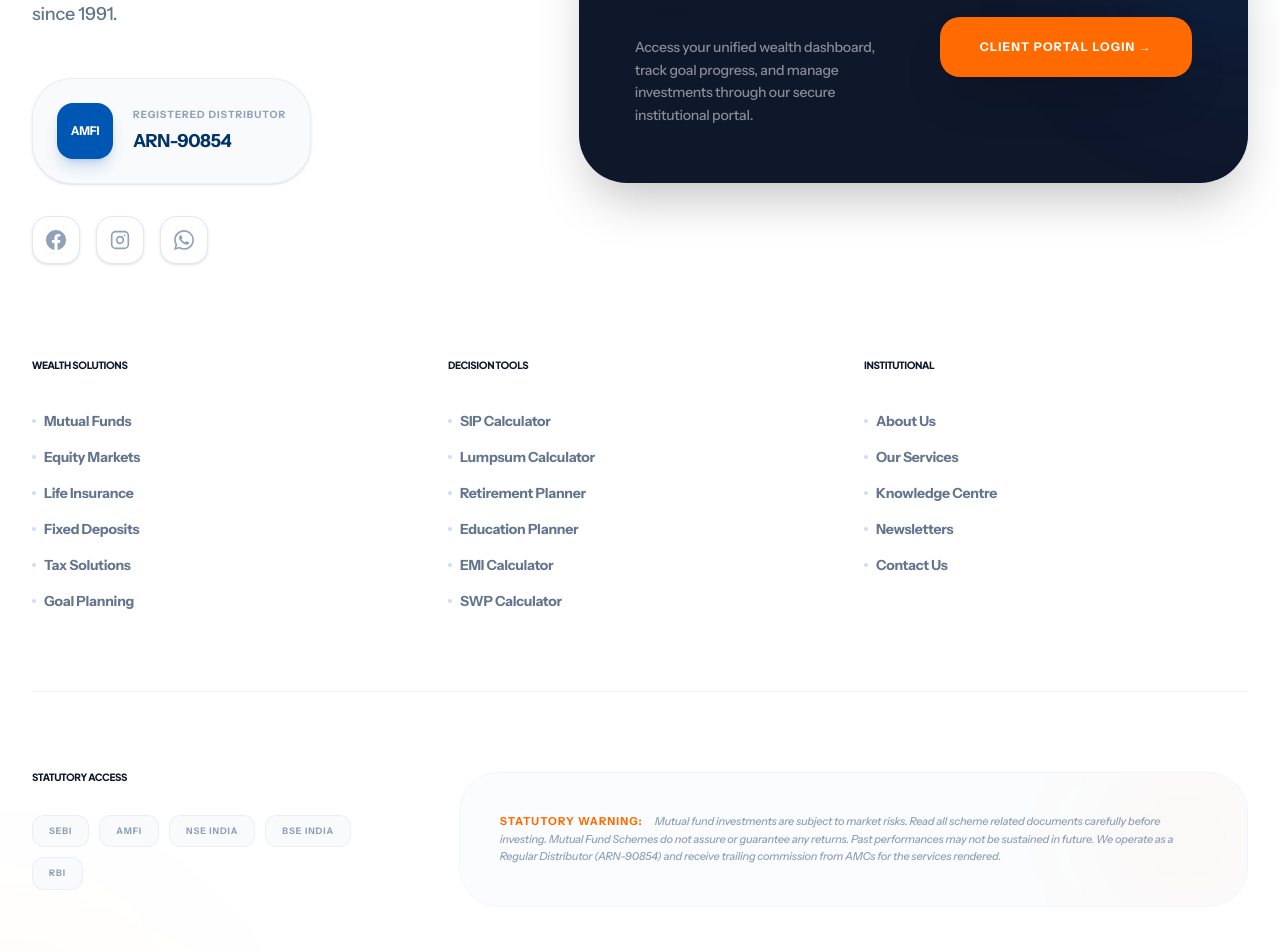
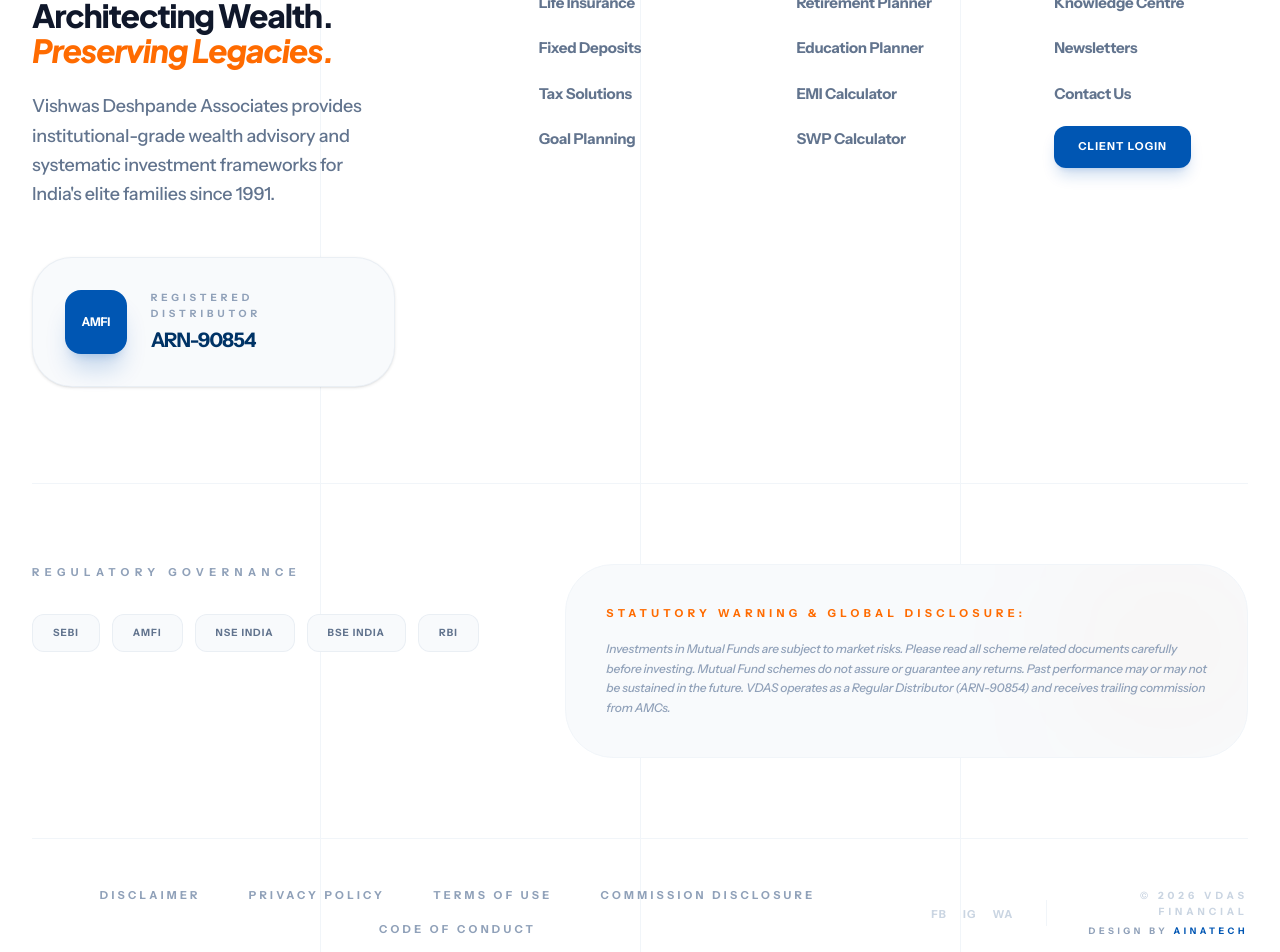
Before and after one commit to JDPATEL-1410/vdas, a React (Vite) app: page / in a window 1280 px wide. Shown: the part 7040-7992 px from the top of the page. Built offline with nearby package versions, Linux system fonts and the light colour scheme; no server answers.

Commit message:
Enhanced footer structure and increased logo size

```diff
--- a/src/components/layout/Footer.tsx
+++ b/src/components/layout/Footer.tsx
@@ -44,205 +44,138 @@
 
 export default function Footer() {
   return (
-    <footer className="bg-white border-t border-slate-100 pt-28 pb-12 font-body relative overflow-hidden">
-      {/* Dynamic Background Elements */}
-      <div className="absolute top-0 right-0 w-[500px] h-[500px] bg-vdas-blue/[0.02] rounded-full blur-[120px] -mr-64 -mt-64" />
-      <div className="absolute bottom-0 left-0 w-[400px] h-[400px] bg-vdas-orange/[0.02] rounded-full blur-[100px] -ml-48 -mb-48" />
+    <footer className="bg-white border-t border-slate-200 pt-32 pb-16 font-body relative overflow-hidden">
+      {/* Structural Background Accents */}
+      <div className="absolute top-0 left-1/4 w-px h-full bg-slate-100 hidden lg:block" />
+      <div className="absolute top-0 left-2/4 w-px h-full bg-slate-100 hidden lg:block" />
+      <div className="absolute top-0 left-3/4 w-px h-full bg-slate-100 hidden lg:block" />
 
       <div className="max-w-7xl mx-auto px-4 sm:px-6 lg:px-8 relative z-10">
-        {/* Top Row: Brand & Client Ecosystem */}
-        <div className="grid lg:grid-cols-12 gap-16 lg:gap-24 mb-24">
-          {/* Brand Identity */}
-          <div className="lg:col-span-5 space-y-12">
+        {/* Top Section: Brand & Identity */}
+        <div className="grid lg:grid-cols-12 gap-16 mb-24 items-start">
+          <div className="lg:col-span-4 space-y-12">
             <Link to="/" className="inline-block group">
               <img
                 src="/vdas_logo_new.png"
                 alt="VDAS Financial"
-                className="h-14 w-auto object-contain mix-blend-multiply group-hover:scale-105 transition-transform duration-500"
+                className="h-24 w-auto object-contain mix-blend-multiply transition-transform duration-500 group-hover:scale-105"
               />
             </Link>
-            <p className="text-slate-500 text-lg leading-relaxed font-medium max-w-md">
-              Architecting generational wealth through institutional-grade advisory and systematic investment frameworks since 1991.
+            <div className="space-y-6">
+              <h3 className="text-2xl font-black text-vdas-blue-dark tracking-tight leading-tight">
+                Architecting Wealth. <br />
+                <span className="text-vdas-orange italic">Preserving Legacies.</span>
+              </h3>
+              <p className="text-slate-500 text-lg font-medium leading-relaxed max-w-sm">
+                Vishwas Deshpande Associates provides institutional-grade wealth advisory and systematic investment frameworks for India's elite families since 1991.
               </p>
-
-            <div className="flex flex-wrap items-center gap-8">
-              {/* AMFI Badge */}
-              <div className="flex items-center gap-5 bg-slate-50 p-6 rounded-[2.5rem] border border-slate-200/60 shadow-sm">
-                <div className="w-14 h-14 bg-vdas-blue rounded-2xl flex items-center justify-center text-white font-black text-xs shadow-lg shadow-vdas-blue/20">AMFI</div>
-                <div>
-                  <p className="text-[10px] font-black text-slate-400 uppercase tracking-widest mb-1">Registered Distributor</p>
-                  <p className="text-lg font-black text-vdas-blue-dark uppercase tracking-tight">ARN-90854</p>
-                </div>
             </div>
 
-              {/* Social Connect - Enhanced with Icons */}
-              <div className="flex items-center gap-4">
-                {[
-                  {
-                    label: 'Facebook',
-                    href: 'https://facebook.com/people/Vishwas-Deshpande/61575131799781/',
-                    icon: (
-                      <svg className="w-5 h-5" fill="currentColor" viewBox="0 0 24 24">
-                        <path d="M24 12.073c0-6.627-5.373-12-12-12s-12 5.373-12 12c0 5.99 4.388 10.954 10.125 11.854v-8.385H7.078v-3.47h3.047V9.43c0-3.007 1.792-4.669 4.533-4.669 1.312 0 2.686.235 2.686.235v2.953H15.83c-1.491 0-1.956.925-1.956 1.874v2.25h3.328l-.532 3.47h-2.796v8.385C19.612 23.027 24 18.062 24 12.073z"/>
-                      </svg>
-                    )
-                  },
-                  {
-                    label: 'Instagram',
-                    href: 'https://instagram.com/vvd_officials',
-                    icon: (
-                      <svg className="w-5 h-5" fill="none" stroke="currentColor" strokeWidth="2" strokeLinecap="round" strokeLinejoin="round" viewBox="0 0 24 24">
-                        <rect x="2" y="2" width="20" height="20" rx="5" ry="5"></rect>
-                        <path d="M16 11.37A4 4 0 1 1 12.63 8 4 4 0 0 1 16 11.37z"></path>
-                        <line x1="17.5" y1="6.5" x2="17.51" y2="6.5"></line>
-                      </svg>
-                    )
-                  },
-                  {
-                    label: 'WhatsApp',
-                    href: 'https://wa.me/919822000000',
-                    icon: (
-                      <svg className="w-5 h-5" fill="currentColor" viewBox="0 0 24 24">
-                        <path d="M17.472 14.382c-.297-.149-1.758-.867-2.03-.967-.273-.099-.471-.148-.67.15-.197.297-.767.966-.94 1.164-.173.199-.347.223-.644.075-.297-.15-1.255-.463-2.39-1.475-.883-.788-1.48-1.761-1.653-2.059-.173-.297-.018-.458.13-.606.134-.133.298-.347.446-.52.149-.174.198-.298.298-.497.099-.198.05-.371-.025-.52-.075-.149-.669-1.612-.916-2.207-.242-.579-.487-.5-.669-.51-.173-.008-.371-.01-.57-.01-.198 0-.52.074-.792.372-.272.297-1.04 1.016-1.04 2.479 0 1.462 1.065 2.875 1.213 3.074.149.198 2.096 3.2 5.077 4.487.709.306 1.262.489 1.694.625.712.227 1.36.195 1.871.118.571-.085 1.758-.719 2.006-1.413.248-.694.248-1.289.173-1.413-.074-.124-.272-.198-.57-.347m-5.421 7.403h-.004a9.87 9.87 0 01-5.031-1.378l-.361-.214-3.741.982.998-3.648-.235-.374a9.86 9.86 0 01-1.51-5.26c.001-5.45 4.436-9.884 9.888-9.884 2.64 0 5.122 1.03 6.988 2.898a9.825 9.825 0 012.893 6.994c-.003 5.45-4.437 9.884-9.885 9.884m8.413-18.297A11.815 11.815 0 0012.05 0C5.495 0 .16 5.335.157 11.892c0 2.096.547 4.142 1.588 5.945L.057 24l6.305-1.654a11.882 11.882 0 005.683 1.448h.005c6.554 0 11.89-5.335 11.893-11.893a11.821 11.821 0 00-3.48-8.413z"/>
-                      </svg>
-                    )
-                  }
-                ].map(s => (
-                  <a
-                    key={s.label}
-                    href={s.href}
-                    target="_blank"
-                    rel="noopener noreferrer"
-                    className="w-12 h-12 rounded-2xl bg-white border border-slate-200 flex items-center justify-center text-slate-400 hover:text-white hover:bg-vdas-blue hover:border-vdas-blue hover:shadow-xl hover:-translate-y-1 transition-all duration-300 shadow-sm group"
-                    title={s.label}
-                  >
-                    {s.icon}
-                  </a>
-                ))}
+            {/* AMFI Registry - Enhanced Structure */}
+            <div className="bg-slate-50 rounded-[2.5rem] p-8 border border-slate-200/60 shadow-sm inline-flex items-center gap-6">
+              <div className="w-16 h-16 bg-vdas-blue rounded-2xl flex items-center justify-center text-white font-black text-xs shadow-xl shadow-vdas-blue/20">AMFI</div>
+              <div>
+                <p className="text-[10px] font-black text-slate-400 uppercase tracking-[0.4em] mb-1">Registered Distributor</p>
+                <p className="text-xl font-black text-vdas-blue-dark uppercase tracking-tighter">ARN-90854</p>
               </div>
             </div>
           </div>
 
-          {/* Client Portal Action Hub */}
-          <div className="lg:col-span-7 flex flex-col justify-center">
-            <div className="bg-slate-900 rounded-[3rem] p-10 lg:p-14 relative overflow-hidden group shadow-2xl">
-              <div className="absolute top-0 right-0 w-64 h-64 bg-vdas-blue/20 rounded-full blur-[80px] -mr-32 -mt-32 group-hover:bg-vdas-blue/30 transition-colors duration-700" />
-              <div className="relative z-10 flex flex-col md:flex-row items-center justify-between gap-10">
-                <div className="text-center md:text-left">
-                  <h4 className="text-white text-2xl font-black tracking-tight mb-4">Empower Your Portfolio Today.</h4>
-                  <p className="text-white/50 text-sm font-medium leading-relaxed max-w-sm">
-                    Access your unified wealth dashboard, track goal progress, and manage investments through our secure institutional portal.
-                  </p>
-                </div>
-                <a
-                  href="https://ewa.njindiaonline.com"
-                  target="_blank"
-                  rel="noopener noreferrer"
-                  className="flex-shrink-0 bg-vdas-orange text-white px-10 py-5 rounded-[1.25rem] text-[12px] font-black uppercase tracking-widest hover:bg-white hover:text-vdas-orange transition-all duration-500 shadow-2xl shadow-black/20 transform hover:-translate-y-1"
-                >
-                  Client Portal Login →
-                </a>
-              </div>
-            </div>
-          </div>
-        </div>
-
-        {/* Middle Row: Links Matrix */}
-        <div className="grid grid-cols-2 md:grid-cols-4 lg:grid-cols-12 gap-12 lg:gap-8 pb-20 border-b border-slate-100">
-          <div className="lg:col-span-4">
-            <h4 className="text-[10px] font-black uppercase tracking-[0.4em] text-vdas-orange mb-10">Wealth Solutions</h4>
-            <ul className="space-y-4">
+          {/* Links Grid - Structured in 3 distinct columns */}
+          <div className="lg:col-span-8 grid grid-cols-1 sm:grid-cols-3 gap-16 lg:pl-20">
+            <div className="space-y-10">
+              <h4 className="text-[11px] font-black uppercase tracking-[0.5em] text-vdas-orange">Solutions</h4>
+              <ul className="space-y-5">
                 {SOLUTIONS.map(l => (
                   <li key={l.label}>
-                  <Link to={l.to} className="text-sm font-bold text-slate-500 hover:text-vdas-blue transition-colors flex items-center gap-2 group">
-                    <span className="w-1 h-1 rounded-full bg-vdas-blue/20 group-hover:bg-vdas-blue group-hover:scale-150 transition-all" />
+                    <Link to={l.to} className="text-[15px] font-bold text-slate-500 hover:text-vdas-blue transition-all hover:translate-x-1 inline-block">
                       {l.label}
                     </Link>
                   </li>
                 ))}
               </ul>
             </div>
-          <div className="lg:col-span-4">
-            <h4 className="text-[10px] font-black uppercase tracking-[0.4em] text-vdas-orange mb-10">Decision Tools</h4>
-            <ul className="space-y-4">
+            <div className="space-y-10">
+              <h4 className="text-[11px] font-black uppercase tracking-[0.5em] text-vdas-orange">Calculators</h4>
+              <ul className="space-y-5">
                 {CALCULATORS.map(l => (
                   <li key={l.label}>
-                  <Link to={l.to} className="text-sm font-bold text-slate-500 hover:text-vdas-blue transition-colors flex items-center gap-2 group">
-                    <span className="w-1 h-1 rounded-full bg-vdas-blue/20 group-hover:bg-vdas-blue group-hover:scale-150 transition-all" />
+                    <Link to={l.to} className="text-[15px] font-bold text-slate-500 hover:text-vdas-blue transition-all hover:translate-x-1 inline-block">
                       {l.label}
                     </Link>
                   </li>
                 ))}
               </ul>
             </div>
-          <div className="lg:col-span-4">
-            <h4 className="text-[10px] font-black uppercase tracking-[0.4em] text-vdas-orange mb-10">Institutional</h4>
-            <ul className="space-y-4">
+            <div className="space-y-10">
+              <h4 className="text-[11px] font-black uppercase tracking-[0.5em] text-vdas-orange">Connect</h4>
+              <ul className="space-y-5">
                 {CORPORATE.map(l => (
                   <li key={l.label}>
-                  <Link to={l.to} className="text-sm font-bold text-slate-500 hover:text-vdas-blue transition-colors flex items-center gap-2 group">
-                    <span className="w-1 h-1 rounded-full bg-vdas-blue/20 group-hover:bg-vdas-blue group-hover:scale-150 transition-all" />
+                    <Link to={l.to} className="text-[15px] font-bold text-slate-500 hover:text-vdas-blue transition-all hover:translate-x-1 inline-block">
                       {l.label}
                     </Link>
                   </li>
                 ))}
+                <li>
+                  <a href="https://ewa.njindiaonline.com" target="_blank" rel="noopener noreferrer"
+                     className="inline-flex items-center gap-2 bg-vdas-blue text-white px-6 py-3 rounded-xl text-[11px] font-black uppercase tracking-widest hover:bg-vdas-orange transition-all shadow-lg shadow-vdas-blue/20">
+                    Client Login
+                  </a>
+                </li>
               </ul>
             </div>
           </div>
+        </div>
 
-        {/* Regulatory Strip */}
-        <div className="py-20 border-b border-slate-100">
+        {/* Regulatory & Trust Section - Highly Structured */}
+        <div className="border-t border-slate-100 py-20">
           <div className="grid lg:grid-cols-12 gap-16 items-start">
-            <div className="lg:col-span-4">
-              <h5 className="text-[10px] font-black uppercase tracking-[0.4em] text-slate-400 mb-8">Statutory Access</h5>
-              <div className="flex flex-wrap gap-2.5">
+            <div className="lg:col-span-5 space-y-8">
+              <p className="text-[11px] font-black text-slate-400 uppercase tracking-[0.5em]">Regulatory Governance</p>
+              <div className="flex flex-wrap gap-3">
                 {REGULATORS.map(r => (
-                  <a
-                    key={r.label}
-                    href={r.href}
-                    target="_blank"
-                    rel="noopener noreferrer"
-                    className="px-4 py-2 rounded-xl bg-slate-50 border border-slate-200/60 text-[9px] font-black text-slate-400 hover:border-vdas-blue hover:text-vdas-blue transition-all uppercase tracking-widest"
-                  >
+                  <a key={r.label} href={r.href} target="_blank" rel="noopener noreferrer"
+                     className="px-5 py-2.5 rounded-xl bg-slate-50 border border-slate-200/60 text-[10px] font-black text-slate-500 hover:border-vdas-blue hover:text-vdas-blue hover:bg-white transition-all uppercase tracking-widest">
                     {r.label}
                   </a>
                 ))}
               </div>
             </div>
-            <div className="lg:col-span-8">
-              <div className="bg-slate-50/50 p-10 rounded-[2.5rem] border border-slate-100 relative overflow-hidden group">
-                <div className="absolute top-0 right-0 w-32 h-32 bg-vdas-orange/5 rounded-full blur-3xl" />
-                <p className="text-[11px] leading-relaxed text-slate-400 font-medium italic relative z-10">
-                  <span className="font-black text-vdas-orange uppercase tracking-widest mr-3 not-italic">Statutory Warning:</span>
-                  Mutual fund investments are subject to market risks. Read all scheme related documents carefully before investing. Mutual Fund Schemes do not assure or guarantee any returns. Past performances may not be sustained in future. We operate as a Regular Distributor (ARN-90854) and receive trailing commission from AMCs for the services rendered.
+            <div className="lg:col-span-7">
+              <div className="bg-slate-50 rounded-[3rem] p-10 border border-slate-100 relative overflow-hidden group">
+                <div className="absolute top-0 right-0 w-40 h-40 bg-vdas-orange/5 rounded-full blur-[80px] group-hover:bg-vdas-orange/10 transition-colors duration-700" />
+                <p className="text-[12px] leading-relaxed text-slate-400 font-medium italic relative z-10">
+                  <span className="block text-[11px] font-black text-vdas-orange uppercase tracking-[0.4em] mb-4 not-italic">Statutory Warning & Global Disclosure:</span>
+                  Investments in Mutual Funds are subject to market risks. Please read all scheme related documents carefully before investing. Mutual Fund schemes do not assure or guarantee any returns. Past performance may or may not be sustained in the future. VDAS operates as a Regular Distributor (ARN-90854) and receives trailing commission from AMCs.
                 </p>
               </div>
             </div>
           </div>
         </div>
 
-        {/* Bottom Bar: Legal & Crafted */}
-        <div className="pt-12 flex flex-col md:flex-row items-center justify-between gap-10">
-          <div className="flex flex-wrap justify-center gap-x-10 gap-y-4">
+        {/* Bottom Bar: Legal & Social */}
+        <div className="pt-12 border-t border-slate-100 flex flex-col lg:flex-row items-center justify-between gap-12">
+          <div className="flex flex-wrap justify-center gap-x-12 gap-y-4">
             {LEGAL.map(l => (
               l.external ? (
-                <a key={l.label} href={l.href} target="_blank" rel="noopener noreferrer" className="text-[10px] font-bold text-slate-400 hover:text-vdas-blue transition-colors uppercase tracking-[0.2em]">
-                  {l.label}
-                </a>
+                <a key={l.label} href={l.href} target="_blank" rel="noopener noreferrer" className="text-[11px] font-black text-slate-400 hover:text-vdas-blue transition-colors uppercase tracking-[0.3em]">{l.label}</a>
               ) : (
-                <Link key={l.label} to={l.to!} className="text-[10px] font-bold text-slate-400 hover:text-vdas-blue transition-colors uppercase tracking-[0.2em]">
-                  {l.label}
-                </Link>
+                <Link key={l.label} to={l.to!} className="text-[11px] font-black text-slate-400 hover:text-vdas-blue transition-colors uppercase tracking-[0.3em]">{l.label}</Link>
               )
             ))}
           </div>
-          <div className="text-center md:text-right space-y-2">
-            <p className="text-[10px] font-black text-slate-300 uppercase tracking-[0.3em]">
-              © {new Date().getFullYear()} Vishwas Deshpande Associates · ARN-90854
-            </p>
-            <p className="text-[9px] font-black text-slate-400 uppercase tracking-[0.3em]">
-              Crafted by <a href="https://ainatech.in" target="_blank" rel="noopener noreferrer" className="text-vdas-orange/50 hover:text-vdas-orange transition-colors">AINATECH SERVICES</a>
-            </p>
+
+          <div className="flex items-center gap-6">
+             <div className="flex items-center gap-4 border-r border-slate-100 pr-8">
+                <a href="https://facebook.com/people/Vishwas-Deshpande/61575131799781/" target="_blank" rel="noopener noreferrer" className="text-slate-300 hover:text-vdas-blue transition-colors"><span className="text-[11px] font-black uppercase tracking-widest">FB</span></a>
+                <a href="https://instagram.com/vvd_officials" target="_blank" rel="noopener noreferrer" className="text-slate-300 hover:text-vdas-blue transition-colors"><span className="text-[11px] font-black uppercase tracking-widest">IG</span></a>
+                <a href="https://wa.me/919822000000" target="_blank" rel="noopener noreferrer" className="text-slate-300 hover:text-vdas-blue transition-colors"><span className="text-[11px] font-black uppercase tracking-widest">WA</span></a>
+             </div>
+             <div className="text-right">
+                <p className="text-[10px] font-black text-slate-300 uppercase tracking-[0.4em] mb-1">© {new Date().getFullYear()} VDAS FINANCIAL</p>
+                <p className="text-[9px] font-black text-slate-400 uppercase tracking-[0.4em]">Design by <a href="https://ainatech.in" target="_blank" rel="noopener noreferrer" className="text-vdas-blue hover:text-vdas-orange transition-colors">AINATECH</a></p>
+             </div>
           </div>
         </div>
       </div>
```
Lines whose indentation alone changed are shown as unchanged.
